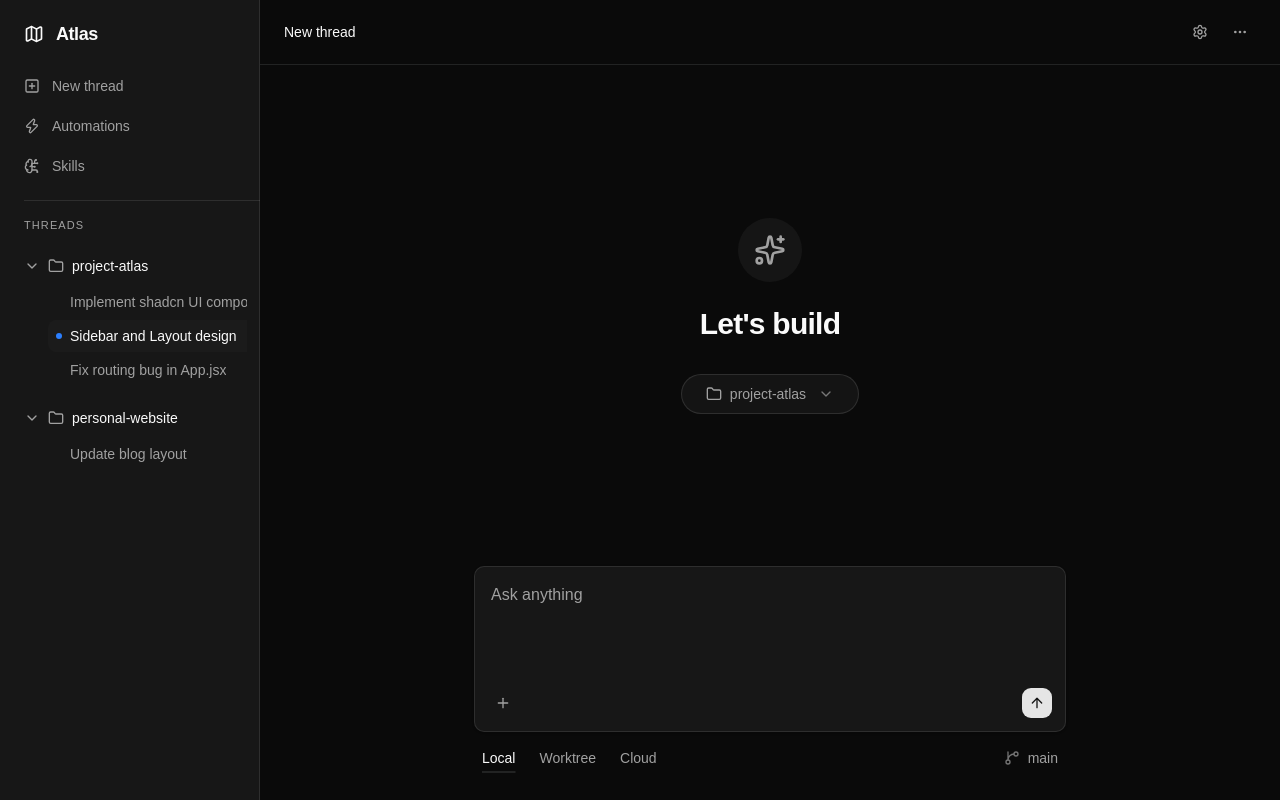
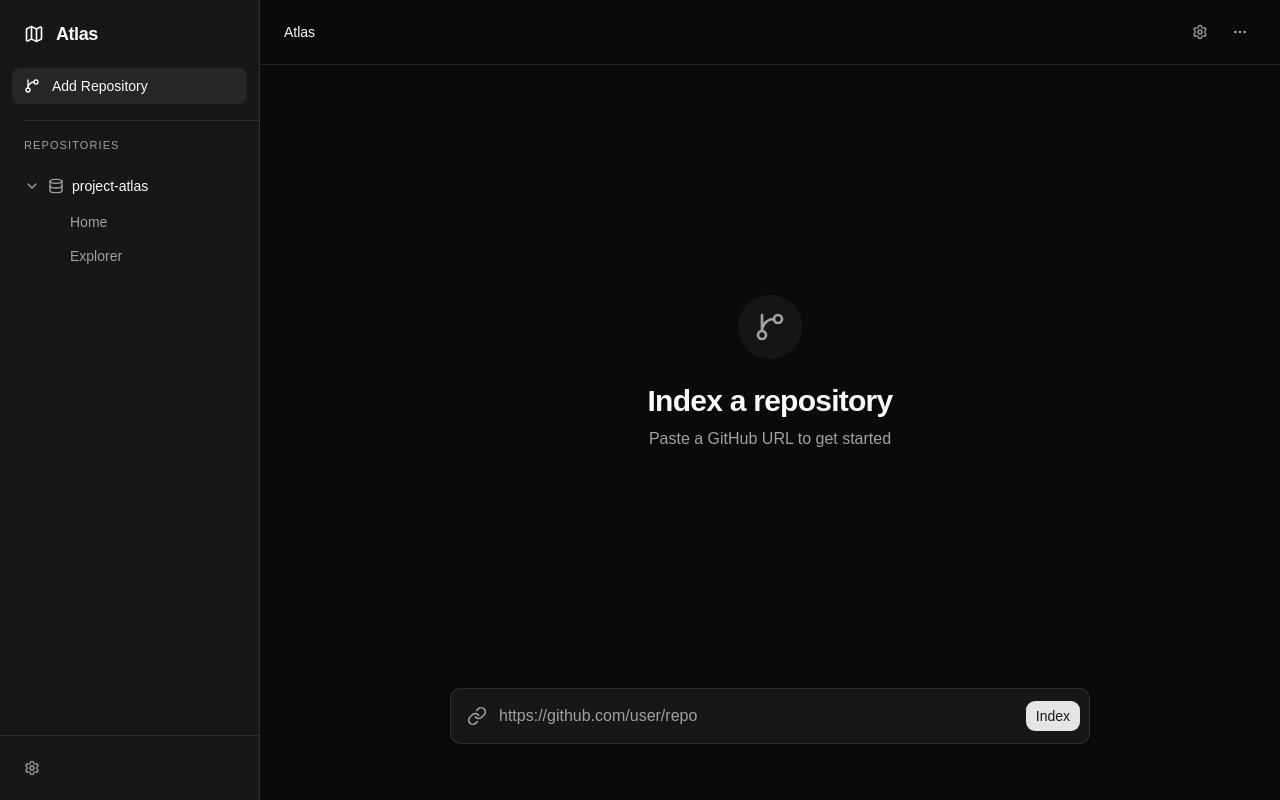
Before and after one commit to thecerebralcosmocrat/atlas, a React (Vite) app: page / in a window 1280 px wide. Built offline with nearby package versions, Linux system fonts and the light colour scheme.

Commit message:
feat: adapt UI for onboarding flow and make sidebar accordion functional

```diff
--- a/package.json
+++ b/package.json
@@ -1,5 +1,5 @@
 {
-  "name": "atlas",
+  "name": "projectatlas",
   "version": "1.0.0",
   "description": "",
   "main": "electron/main.js",
--- a/src/App.jsx
+++ b/src/App.jsx
@@ -1,24 +1,153 @@
-import { HashRouter as Router, Routes, Route } from "react-router-dom";
+import { useState, useRef, useEffect } from "react";
+import {
+  HashRouter as Router,
+  Routes,
+  Route,
+  useLocation,
+} from "react-router-dom";
 import { TooltipProvider } from "@/components/ui/tooltip";
 import Sidebar from "./components/Sidebar";
 import { Button } from "@/components/ui/button";
 import {
   Settings,
   MoreHorizontal,
-  Sparkles,
-  Folder,
-  ChevronDown,
-  Plus,
-  ArrowUp,
   GitBranch,
+  Link as LinkIcon,
 } from "lucide-react";
 
-function MainArea() {
+function Home() {
   return (
+    <div className="p-6">
+      <h1 className="text-2xl font-bold text-foreground">Home</h1>
+    </div>
+  );
+}
+
+function Explorer() {
+  return (
+    <div className="p-6">
+      <h1 className="text-2xl font-bold text-foreground">Explorer</h1>
+    </div>
+  );
+}
+
+function Onboarding() {
+  const [url, setUrl] = useState("");
+  const [isIndexing, setIsIndexing] = useState(false);
+  const [logs, setLogs] = useState([]);
+  const logContainerRef = useRef(null);
+
+  const handleIndex = () => {
+    if (!url.trim()) return;
+    setIsIndexing(true);
+    setLogs((prev) => [...prev, `Connecting to repository: ${url}`]);
+
+    // Mock indexing steps for visual feedback
+    setTimeout(
+      () => setLogs((prev) => [...prev, "Cloning branch 'main'..."]),
+      800,
+    );
+    setTimeout(
+      () => setLogs((prev) => [...prev, "Resolving dependencies..."]),
+      1600,
+    );
+    setTimeout(
+      () =>
+        setLogs((prev) => [
+          ...prev,
+          "Extracting AST and semantic structures...",
+        ]),
+      2400,
+    );
+    setTimeout(
+      () =>
+        setLogs((prev) => [
+          ...prev,
+          "Generating vector embeddings for search...",
+        ]),
+      3500,
+    );
+  };
+
+  useEffect(() => {
+    if (logContainerRef.current) {
+      logContainerRef.current.scrollTop = logContainerRef.current.scrollHeight;
+    }
+  }, [logs]);
+
+  return (
+    <div className="flex-1 flex flex-col items-center justify-between p-6 overflow-y-auto">
+      {/* Centered Empty State */}
+      <div className="flex-1 flex flex-col items-center justify-center w-full">
+        <div className="w-16 h-16 rounded-full bg-accent/40 flex items-center justify-center mb-6">
+          <GitBranch className="w-8 h-8 text-muted-foreground" />
+        </div>
+        <h2 className="text-3xl font-bold text-foreground mb-2 tracking-tight">
+          Index a repository
+        </h2>
+        <p className="text-muted-foreground mb-8">
+          Paste a GitHub URL to get started
+        </p>
+      </div>
+
+      {/* URL Input Area */}
+      <div className="w-full max-w-[640px] pb-8 flex-shrink-0 mx-auto">
+        <div className="relative flex items-center bg-card border border-border rounded-lg focus-within:border-foreground/30 transition-colors shadow-sm overflow-hidden h-14">
+          <div className="pl-4 pr-3 text-muted-foreground flex items-center justify-center">
+            <LinkIcon className="w-5 h-5" />
+          </div>
+          <input
+            type="text"
+            value={url}
+            onChange={(e) => setUrl(e.target.value)}
+            placeholder="https://github.com/user/repo"
+            className="flex-1 bg-transparent border-none outline-none text-foreground placeholder:text-muted-foreground text-base h-full w-full"
+            onKeyDown={(e) => {
+              if (e.key === "Enter") handleIndex();
+            }}
+          />
+          <div className="pr-2 flex items-center h-full">
+            <Button variant="default" onClick={handleIndex}>
+              Index
+            </Button>
+          </div>
+        </div>
+
+        {/* Progress Log */}
+        {isIndexing && (
+          <div
+            ref={logContainerRef}
+            className="mt-4 bg-card border border-border rounded-lg p-4 h-40 overflow-y-auto"
+          >
+            {logs.map((log, index) => (
+              <div
+                key={index}
+                className="flex items-start gap-2 text-sm text-muted-foreground mb-1.5"
+              >
+                <span className="text-foreground leading-snug">•</span>
+                <span className="leading-snug">{log}</span>
+              </div>
+            ))}
+          </div>
+        )}
+      </div>
+    </div>
+  );
+}
+
+function Layout({ children }) {
+  const location = useLocation();
+
+  // Topbar title shows active repo name, falls back to "Atlas"
+  const title = location.pathname === "/" ? "Atlas" : "project-atlas";
+
+  return (
+    <div className="flex h-screen w-screen overflow-hidden bg-background text-foreground font-sans antialiased selection:bg-accent selection:text-foreground">
+      <Sidebar />
       <main className="flex-1 flex flex-col bg-background h-full overflow-hidden">
         {/* Topbar */}
-      <header className="flex items-center justify-between px-6 py-4 border-b border-border flex-shrink-0">
-        <h1 className="text-sm font-medium text-foreground">New thread</h1>
+        <header className="flex items-center justify-between px-6 py-4 border-b border-border flex-shrink-0 bg-background">
+          <h1 className="text-sm font-medium text-foreground">{title}</h1>
           <div className="flex items-center gap-2">
             <Button
               variant="ghost"
@@ -37,69 +166,10 @@ function MainArea() {
           </div>
         </header>
 
-      {/* Content area */}
-      <div className="flex-1 flex flex-col items-center justify-center p-6 overflow-y-auto">
-        <div className="w-16 h-16 rounded-full bg-accent/40 flex items-center justify-center mb-6">
-          <Sparkles className="w-8 h-8 text-muted-foreground" />
+        {/* Page Content */}
+        {children}
+      </main>
     </div>
-        <h2 className="text-3xl font-bold text-foreground mb-8 tracking-tight">
-          Let's build
-        </h2>
-        <Button
-          variant="outline"
-          className="rounded-full flex items-center gap-2 px-6 h-10 border-border text-muted-foreground hover:text-foreground"
-        >
-          <Folder className="w-4 h-4" />
-          <span className="font-medium">project-atlas</span>
-          <ChevronDown className="w-4 h-4 ml-1 opacity-70" />
-        </Button>
-      </div>
-
-      {/* Chat Input Area */}
-      <div className="w-full max-w-[640px] mx-auto px-6 pb-8 flex-shrink-0">
-        <div className="relative flex flex-col bg-card border border-border rounded-lg overflow-hidden focus-within:border-foreground/30 transition-colors shadow-sm">
-          <textarea
-            placeholder="Ask anything"
-            className="w-full min-h-[120px] p-4 bg-transparent resize-none outline-none text-foreground placeholder:text-muted-foreground text-base"
-          />
-          <div className="flex items-center justify-between p-3 pt-0">
-            <Button
-              variant="ghost"
-              size="icon"
-              className="h-8 w-8 rounded-lg text-muted-foreground hover:text-foreground"
-            >
-              <Plus className="w-5 h-5" />
-            </Button>
-            <Button
-              variant="default"
-              size="icon"
-              className="h-8 w-8 rounded-lg shadow-none"
-            >
-              <ArrowUp className="w-4 h-4" />
-            </Button>
-          </div>
-        </div>
-
-        {/* Below input status bar */}
-        <div className="flex items-center justify-between mt-4 px-2">
-          <div className="flex items-center gap-6 text-sm font-medium">
-            <button className="text-foreground underline underline-offset-8 decoration-2 decoration-border">
-              Local
-            </button>
-            <button className="text-muted-foreground hover:text-foreground transition-colors">
-              Worktree
-            </button>
-            <button className="text-muted-foreground hover:text-foreground transition-colors">
-              Cloud
-            </button>
-          </div>
-          <div className="flex items-center gap-2 text-sm text-muted-foreground">
-            <GitBranch className="w-4 h-4 opacity-70" />
-            <span>main</span>
-          </div>
-        </div>
-      </div>
-    </main>
   );
 }
 
@@ -107,12 +177,13 @@ export default function App() {
   return (
     <TooltipProvider>
       <Router>
-        <div className="flex h-screen w-screen overflow-hidden bg-background text-foreground font-sans antialiased selection:bg-accent selection:text-foreground">
-          <Sidebar />
+        <Layout>
           <Routes>
-            <Route path="*" element={<MainArea />} />
+            <Route path="/" element={<Onboarding />} />
+            <Route path="/home" element={<Home />} />
+            <Route path="/explorer" element={<Explorer />} />
           </Routes>
-        </div>
+        </Layout>
       </Router>
     </TooltipProvider>
   );
--- a/src/components/Sidebar.jsx
+++ b/src/components/Sidebar.jsx
@@ -1,15 +1,22 @@
-import {
-  Map,
-  PlusSquare,
-  Zap,
-  BrainCircuit,
-  Folder,
-  ChevronDown,
-} from "lucide-react";
+import { useState } from "react";
+import { Map, GitBranch, Database, ChevronDown, Settings } from "lucide-react";
 import { Separator } from "@/components/ui/separator";
 import { ScrollArea } from "@/components/ui/scroll-area";
+import { Button } from "@/components/ui/button";
+import {
+  Tooltip,
+  TooltipContent,
+  TooltipTrigger,
+} from "@/components/ui/tooltip";
+import { useNavigate, useLocation } from "react-router-dom";
 
 export default function Sidebar() {
+  const navigate = useNavigate();
+  const location = useLocation();
+  const [isProjectAtlasOpen, setIsProjectAtlasOpen] = useState(true);
+
+  const isActive = (path) => location.pathname === path;
+
   return (
     <aside className="w-[260px] bg-card flex flex-col border-r border-border h-full flex-shrink-0">
       {/* Sidebar header */}
@@ -20,17 +27,14 @@ export default function Sidebar() {
 
       {/* Navigation links */}
       <div className="px-3 pb-4 space-y-1 text-muted-foreground">
-        <div className="flex items-center gap-3 px-3 py-2 rounded-md hover:bg-accent hover:text-accent-foreground cursor-pointer transition-colors">
-          <PlusSquare className="w-4 h-4" />
-          <span className="text-sm font-medium">New thread</span>
-        </div>
-        <div className="flex items-center gap-3 px-3 py-2 rounded-md hover:bg-accent hover:text-accent-foreground cursor-pointer transition-colors">
-          <Zap className="w-4 h-4" />
-          <span className="text-sm font-medium">Automations</span>
-        </div>
-        <div className="flex items-center gap-3 px-3 py-2 rounded-md hover:bg-accent hover:text-accent-foreground cursor-pointer transition-colors">
-          <BrainCircuit className="w-4 h-4" />
-          <span className="text-sm font-medium">Skills</span>
+        <div
+          onClick={() => navigate("/")}
+          className={`flex items-center gap-3 px-3 py-2 rounded-md hover:bg-accent hover:text-accent-foreground cursor-pointer transition-colors ${
+            isActive("/") ? "bg-accent text-foreground" : ""
+          }`}
+        >
+          <GitBranch className="w-4 h-4" />
+          <span className="text-sm font-medium">Add Repository</span>
         </div>
       </div>
 
@@ -40,61 +44,81 @@ export default function Sidebar() {
       {/* Section label */}
       <div className="px-6 py-4">
         <h3 className="text-[11px] font-medium uppercase tracking-widest text-muted-foreground">
-          Threads
+          Repositories
         </h3>
       </div>
 
       {/* Project + thread list */}
       <ScrollArea className="flex-1 px-3 pb-4">
         <div className="space-y-4">
-          {/* Project Group 1 */}
+          {/* Example Repository Group */}
           <div className="space-y-1">
-            <div className="flex items-center gap-2 px-3 py-1.5 text-foreground cursor-pointer hover:bg-accent rounded-md transition-colors group">
-              <ChevronDown className="w-4 h-4 text-muted-foreground group-hover:text-foreground transition-colors" />
-              <Folder className="w-4 h-4 text-muted-foreground group-hover:text-foreground transition-colors" />
+            <div
+              className="flex items-center gap-2 px-3 py-1.5 text-foreground cursor-pointer hover:bg-accent rounded-md transition-colors group"
+              onClick={() => setIsProjectAtlasOpen(!isProjectAtlasOpen)}
+            >
+              <ChevronDown
+                className={`w-4 h-4 text-muted-foreground group-hover:text-foreground transition-transform ${isProjectAtlasOpen ? "" : "-rotate-90"}`}
+              />
+              <Database className="w-4 h-4 text-muted-foreground group-hover:text-foreground transition-colors" />
               <span className="text-sm font-medium">project-atlas</span>
             </div>
 
-            <div className="pl-9 pr-2 space-y-0.5">
-              <div className="flex items-center gap-2 py-1.5 px-2 cursor-pointer text-muted-foreground hover:bg-accent/50 hover:text-foreground rounded-md transition-colors">
-                <div className="w-1.5 h-1.5 rounded-full bg-transparent flex-shrink-0"></div>
-                <span className="text-sm truncate">
-                  Implement shadcn UI components
-                </span>
+            {isProjectAtlasOpen && (
+              <div className="pl-9 pr-2 space-y-0.5">
+                <div
+                  onClick={() => navigate("/home")}
+                  className={`flex items-center gap-2 py-1.5 px-2 cursor-pointer rounded-md transition-colors ${
+                    isActive("/home")
+                      ? "bg-accent/30 text-foreground"
+                      : "text-muted-foreground hover:bg-accent/50 hover:text-foreground"
+                  }`}
+                >
+                  <div
+                    className={`w-1.5 h-1.5 rounded-full flex-shrink-0 ${
+                      isActive("/home") ? "bg-blue-500" : "bg-transparent"
+                    }`}
+                  ></div>
+                  <span className="text-sm truncate">Home</span>
+                </div>
+                <div
+                  onClick={() => navigate("/explorer")}
+                  className={`flex items-center gap-2 py-1.5 px-2 cursor-pointer rounded-md transition-colors ${
+                    isActive("/explorer")
+                      ? "bg-accent/30 text-foreground"
+                      : "text-muted-foreground hover:bg-accent/50 hover:text-foreground"
+                  }`}
+                >
+                  <div
+                    className={`w-1.5 h-1.5 rounded-full flex-shrink-0 ${
+                      isActive("/explorer") ? "bg-blue-500" : "bg-transparent"
+                    }`}
+                  ></div>
+                  <span className="text-sm truncate">Explorer</span>
+                </div>
               </div>
-              <div className="flex items-center gap-2 py-1.5 px-2 cursor-pointer text-foreground bg-accent/30 rounded-md transition-colors">
-                {/* Active indicator */}
-                <div className="w-1.5 h-1.5 rounded-full bg-blue-500 flex-shrink-0"></div>
-                <span className="text-sm truncate">
-                  Sidebar and Layout design
-                </span>
-              </div>
-              <div className="flex items-center gap-2 py-1.5 px-2 cursor-pointer text-muted-foreground hover:bg-accent/50 hover:text-foreground rounded-md transition-colors">
-                <div className="w-1.5 h-1.5 rounded-full bg-transparent flex-shrink-0"></div>
-                <span className="text-sm truncate">
-                  Fix routing bug in App.jsx
-                </span>
-              </div>
-            </div>
-          </div>
-
-          {/* Project Group 2 */}
-          <div className="space-y-1">
-            <div className="flex items-center gap-2 px-3 py-1.5 text-foreground cursor-pointer hover:bg-accent rounded-md transition-colors group">
-              <ChevronDown className="w-4 h-4 text-muted-foreground group-hover:text-foreground transition-colors" />
-              <Folder className="w-4 h-4 text-muted-foreground group-hover:text-foreground transition-colors" />
-              <span className="text-sm font-medium">personal-website</span>
-            </div>
-
-            <div className="pl-9 pr-2 space-y-0.5">
-              <div className="flex items-center gap-2 py-1.5 px-2 cursor-pointer text-muted-foreground hover:bg-accent/50 hover:text-foreground rounded-md transition-colors">
-                <div className="w-1.5 h-1.5 rounded-full bg-transparent flex-shrink-0"></div>
-                <span className="text-sm truncate">Update blog layout</span>
-              </div>
-            </div>
+            )}
           </div>
         </div>
       </ScrollArea>
+
+      {/* Settings Bottom Area */}
+      <div className="px-4 py-4 mt-auto border-t border-border">
+        <Tooltip>
+          <TooltipTrigger asChild>
+            <Button
+              variant="ghost"
+              size="icon"
+              className="text-muted-foreground hover:text-foreground"
+            >
+              <Settings className="w-5 h-5" />
+            </Button>
+          </TooltipTrigger>
+          <TooltipContent side="right">
+            <p>Settings</p>
+          </TooltipContent>
+        </Tooltip>
+      </div>
     </aside>
   );
 }
--- a/src/index.css
+++ b/src/index.css
@@ -7,7 +7,7 @@
 
 @theme inline {
     --font-heading: var(--font-sans);
-    --font-sans: 'Geist Variable', sans-serif;
+    --font-sans: "Geist Variable", sans-serif;
     --color-sidebar-ring: var(--sidebar-ring);
     --color-sidebar-border: var(--sidebar-border);
     --color-sidebar-accent-foreground: var(--sidebar-accent-foreground);
```
Lines whose indentation alone changed are shown as unchanged.
